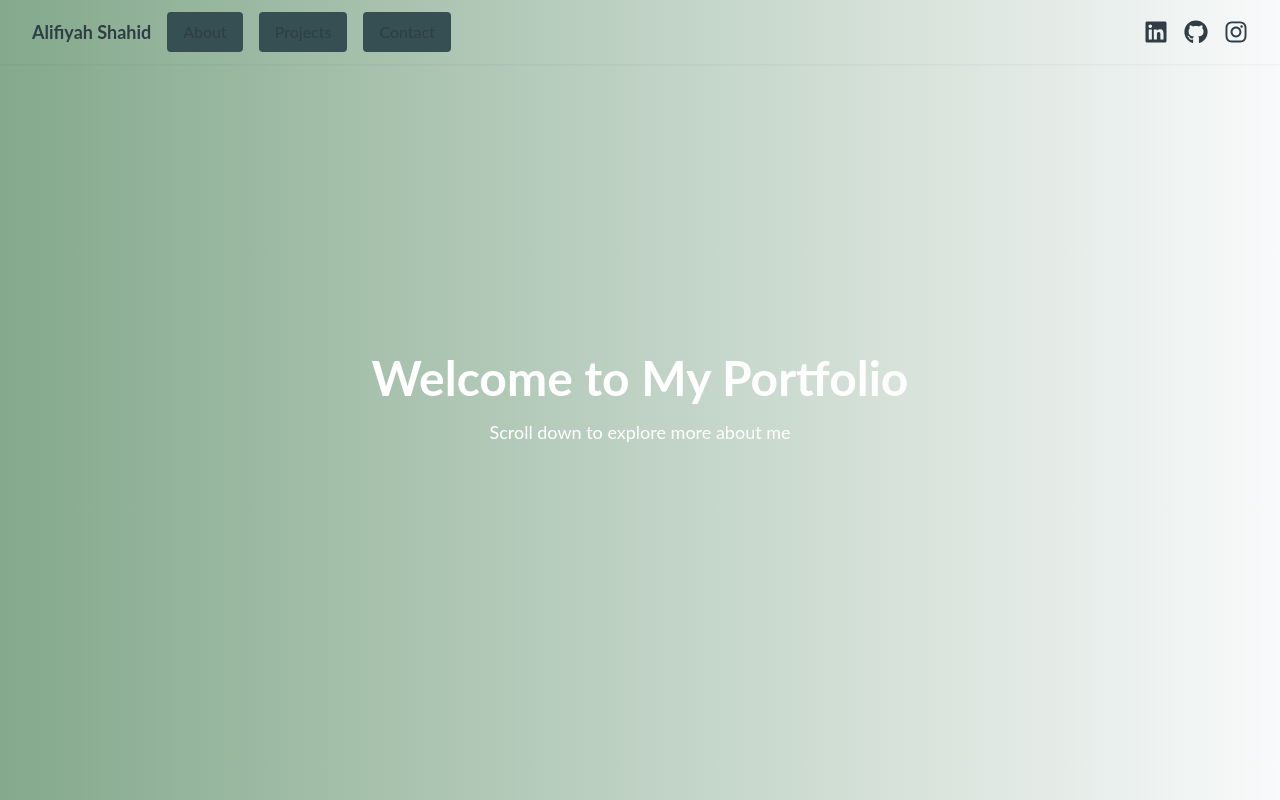
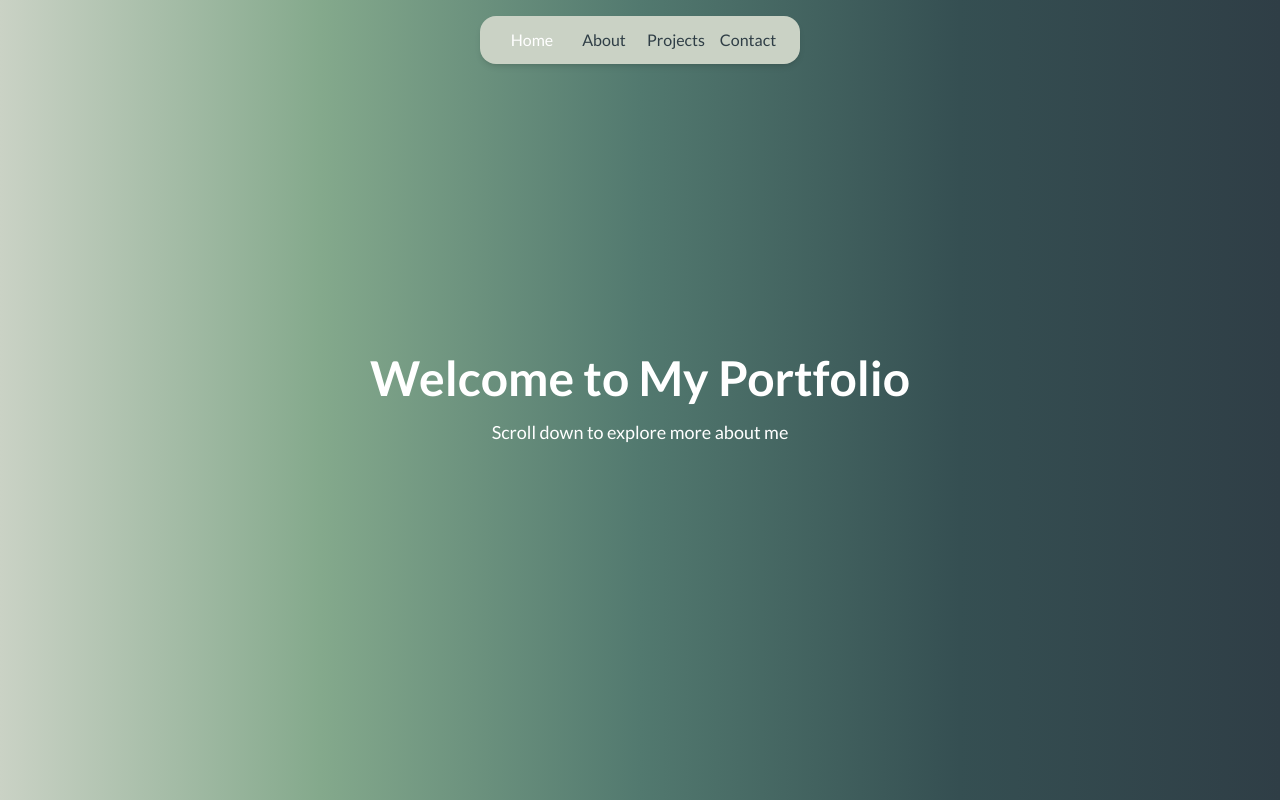
Before and after one commit to alifiyah29/My-Portfolio, a Next.js app: page / in a window 1280 px wide. Shown: the top 800 px of the page. Built offline with nearby package versions, Linux system fonts and the light colour scheme.

Commit message:
NavBar Setup

```diff
--- a/app/components/About.jsx
+++ b/app/components/About.jsx
@@ -1,10 +1,12 @@
 // components/About.js
-'use client'
-import { motion } from 'framer-motion';
-
+"use client";
+import { motion } from "framer-motion";
 export default function About() {
   return (
-    <section id="about" className="min-h-screen flex items-center justify-center bg-primary text-darkText">
+    <section
+      id="about"
+      className="min-h-screen flex items-center justify-center bg-[#84A98C] text-darkText"
+    >
       <motion.div
         initial={{ opacity: 0, x: -50 }}
         animate={{ opacity: 1, x: 0 }}
@@ -13,7 +15,8 @@ export default function About() {
       >
         <h2 className="text-4xl font-bold mb-4">About Me</h2>
         <p className="text-lg">
-          I'm a web developer passionate about creating dynamic and engaging user experiences.
+          I'm a web developer passionate about creating dynamic and engaging
+          user experiences.
         </p>
       </motion.div>
     </section>
--- a/app/components/Contact.jsx
+++ b/app/components/Contact.jsx
@@ -1,22 +1,33 @@
-// components/Contact.js
-'use client'
-import { motion } from 'framer-motion';
+"use client";
+import { FaLinkedin, FaGithub, FaInstagram } from "react-icons/fa";
 
 export default function Contact() {
   return (
-    <section id="contact" className="min-h-screen flex items-center justify-center bg-darkBg text-primary">
-      <motion.div
-        initial={{ opacity: 0, x: 50 }}
-        animate={{ opacity: 1, x: 0 }}
-        transition={{ duration: 0.8 }}
-        className="max-w-4xl text-center"
-      >
-        <h2 className="text-4xl font-bold mb-4">Contact Me</h2>
-        <p className="text-lg">
-          Feel free to reach out to me through the form below.
-        </p>
-        {/* Add a simple form */}
-      </motion.div>
+    <section
+      id="contact"
+      className="h-screen flex flex-col items-center justify-center bg-[#354F52]"
+    >
+      <h2 className="text-3xl mb-4">Contact</h2>
+      {/* Social Media Links */}
+      <div className="flex space-x-4">
+        <a
+          href="https://linkedin.com"
+          target="_blank"
+          rel="noopener noreferrer"
+        >
+          <FaLinkedin className="text-white hover:text-[#84A98C]" size={24} />
+        </a>
+        <a href="https://github.com" target="_blank" rel="noopener noreferrer">
+          <FaGithub className="text-white hover:text-[#84A98C]" size={24} />
+        </a>
+        <a
+          href="https://instagram.com"
+          target="_blank"
+          rel="noopener noreferrer"
+        >
+          <FaInstagram className="text-white hover:text-[#84A98C]" size={24} />
+        </a>
+      </div>
     </section>
   );
 }
--- a/app/components/Home.jsx
+++ b/app/components/Home.jsx
@@ -1,10 +1,15 @@
-// components/Home.js\
 'use client'
 import { motion } from 'framer-motion';
 
 export default function Home() {
   return (
-    <section id="home" className="min-h-screen flex items-center justify-center bg-gradient-to-r from-accent1 to-accent2 text-white">
+    <section
+      id="home"
+      className="min-h-screen flex items-center justify-center text-white"
+      style={{
+        background: 'linear-gradient(to right, #CAD2C5, #84A98C, #52796F, #354F52, #2F3E46)',
+      }}
+    >
       <motion.div
         initial={{ opacity: 0, y: 50 }}
         animate={{ opacity: 1, y: 0 }}
--- a/app/components/NavBar.jsx
+++ b/app/components/NavBar.jsx
@@ -1,43 +1,72 @@
-'use client'; // This indicates that this is a client component
+"use client";
 
-import Link from 'next/link';
-import { FaLinkedin, FaGithub, FaInstagram } from 'react-icons/fa';
+import { useEffect, useState } from "react";
+import Link from "next/link";
 
 export default function NavBar() {
+  const [activeSection, setActiveSection] = useState("home");
+
+  const handleScroll = () => {
+    const sections = document.querySelectorAll("section");
+    let scrollPosition = window.scrollY;
+
+    sections.forEach((section) => {
+      const sectionTop = section.offsetTop;
+      const sectionHeight = section.clientHeight;
+
+      // Check if the current scroll position is in the current section
+      if (
+        scrollPosition >= sectionTop - sectionHeight / 3 &&
+        scrollPosition < sectionTop + sectionHeight - sectionHeight / 3
+      ) {
+        setActiveSection(section.getAttribute("id"));
+      }
+    });
+  };
+
+  useEffect(() => {
+    window.addEventListener("scroll", handleScroll);
+
+    return () => {
+      window.removeEventListener("scroll", handleScroll);
+    };
+  }, []);
+
   return (
-    <nav className="fixed w-full top-0 bg-transparent z-50 shadow-sm">
-      <div className="max-w-7xl mx-auto px-4 sm:px-6 lg:px-8 flex justify-between h-16 items-center">
-        {/* Left Side: Alifiyah Shahid and Navigation Buttons */}
-        <div className="flex items-center space-x-4">
-          {/* Home Link */}
-          <Link href="#home" scroll={false} className="text-[#2F3E46] font-bold text-lg hover:text-[#84A98C]">
-            Alifiyah Shahid
+    <nav className="fixed left-1/2 transform -translate-x-1/2 top-4 bg-[#CAD2C5] rounded-2xl shadow-md w-80 h-12 z-50 flex items-center px-4">
+      <div className="flex items-center justify-between w-full">
+        <Link
+          href="#home"
+          className={`transition flex-1 text-center ${
+            activeSection === "home" ? "text-white" : "text-[#2F3E46]"
+          } hover:text-white`}
+        >
+          Home
         </Link>
-
-          {/* Navigation Buttons */}
-          <Link href="#about" scroll={false} className="text-[#2F3E46] bg-[#354F52] px-4 py-2 rounded hover:bg-[#84A98C] transition">
+        <Link
+          href="#about"
+          className={`transition flex-1 text-center ${
+            activeSection === "about" ? "text-white" : "text-[#2F3E46]"
+          } hover:text-white`}
+        >
           About
         </Link>
-          <Link href="#projects" scroll={false} className="text-[#2F3E46] bg-[#354F52] px-4 py-2 rounded hover:bg-[#84A98C] transition">
+        <Link
+          href="#projects"
+          className={`transition flex-1 text-center ${
+            activeSection === "projects" ? "text-white" : "text-[#2F3E46]"
+          } hover:text-white`}
+        >
           Projects
         </Link>
-          <Link href="#contact" scroll={false} className="text-[#2F3E46] bg-[#354F52] px-4 py-2 rounded hover:bg-[#84A98C] transition">
+        <Link
+          href="#contact"
+          className={`transition flex-1 text-center ${
+            activeSection === "contact" ? "text-white" : "text-[#2F3E46]"
+          } hover:text-white`}
+        >
           Contact
         </Link>
-        </div>
-
-        {/* Right Side: Social Media Icons */}
-        <div className="flex items-center space-x-4">
-          <a href="https://linkedin.com" target="_blank" rel="noopener noreferrer">
-            <FaLinkedin className="text-[#2F3E46] hover:text-[#84A98C]" size={24} />
-          </a>
-          <a href="https://github.com" target="_blank" rel="noopener noreferrer">
-            <FaGithub className="text-[#2F3E46] hover:text-[#84A98C]" size={24} />
-          </a>
-          <a href="https://instagram.com" target="_blank" rel="noopener noreferrer">
-            <FaInstagram className="text-[#2F3E46] hover:text-[#84A98C]" size={24} />
-          </a>
-        </div>
       </div>
     </nav>
   );
--- a/app/components/Projects.jsx
+++ b/app/components/Projects.jsx
@@ -4,7 +4,7 @@ import { motion } from 'framer-motion';
 
 export default function Projects() {
   return (
-    <section id="projects" className="min-h-screen flex items-center justify-center bg-accent1 text-darkText">
+    <section id="projects" className="min-h-screen flex items-center justify-center bg-[#52796F] text-darkText">
       <motion.div
         initial={{ opacity: 0, y: 50 }}
         animate={{ opacity: 1, y: 0 }}
--- a/app/globals.css
+++ b/app/globals.css
@@ -1,15 +1,17 @@
-/* globals.css */
-@import 'tailwindcss/base';
-@import 'tailwindcss/components';
-@import 'tailwindcss/utilities';
+@import url("https://fonts.googleapis.com/css2?family=Lato:wght@100;300;400;700;900&display=swap");
 
-/* Google Font */
-@import url('https://fonts.googleapis.com/css2?family=Lato:ital,wght@0,100;0,300;0,400;0,700;0,900;1,100;1,300;1,400;1,700;1,900&display=swap');
+/* Tailwind CSS Imports */
+@tailwind base;
+@tailwind components;
+@tailwind utilities;
 
+/* Custom Global Styles */
+body {
+  @apply font-lato text-darkText bg-gray-100; /* Set font to Lato and define text and background color */
+}
+
+/* Font Styling */
 html {
+  font-family: "Lato", sans-serif;
   scroll-behavior: smooth;
 }
-
-body {
-  font-family: 'Lato', sans-serif;
-}
--- a/app/layout.js
+++ b/app/layout.js
@@ -1,4 +1,4 @@
-import NavBar from "./components/NavBar";
+//import NavBar from "./components/NavBar";
 import "./globals.css";
 
 export default function RootLayout({ children }) {
@@ -12,7 +12,7 @@ export default function RootLayout({ children }) {
         {/* Render the children, which will be the page content */}
         <main>
           <div>
-            <NavBar />
+            {/* <NavBar /> */}
             {children}
           </div>
         </main>
--- a/app/page.js
+++ b/app/page.js
@@ -1,11 +1,13 @@
 import About from "./components/About";
 import Contact from "./components/Contact";
 import Home from "./components/Home";
+import NavBar from "./components/NavBar";
 import Projects from "./components/Projects";
 
-export default function HomePage() {
+export default function Page() {
   return (
     <div>
+      <NavBar />
       <Home />
       <About />
       <Projects />
--- a/next.config.mjs
+++ b/next.config.mjs
@@ -1,4 +1,8 @@
 /** @type {import('next').NextConfig} */
-const nextConfig = {};
+const nextConfig = {
+    experimental: {
+      scrollRestoration: true, // Enable scroll restoration
+    },
+  };
 
-export default nextConfig;
+  export default nextConfig;
--- a/tailwind.config.js
+++ b/tailwind.config.js
@@ -13,6 +13,9 @@ module.exports = {
         buttonsColor: '#354F52',  // Button background color
         accent1: '#84A98C',       // Highlight color on hover
       },
+      fontFamily: {
+        lato: ['Lato', 'sans-serif'], // Add Lato font
+      },
     },
   },
   plugins: [],
```
Lines whose indentation alone changed are shown as unchanged.
